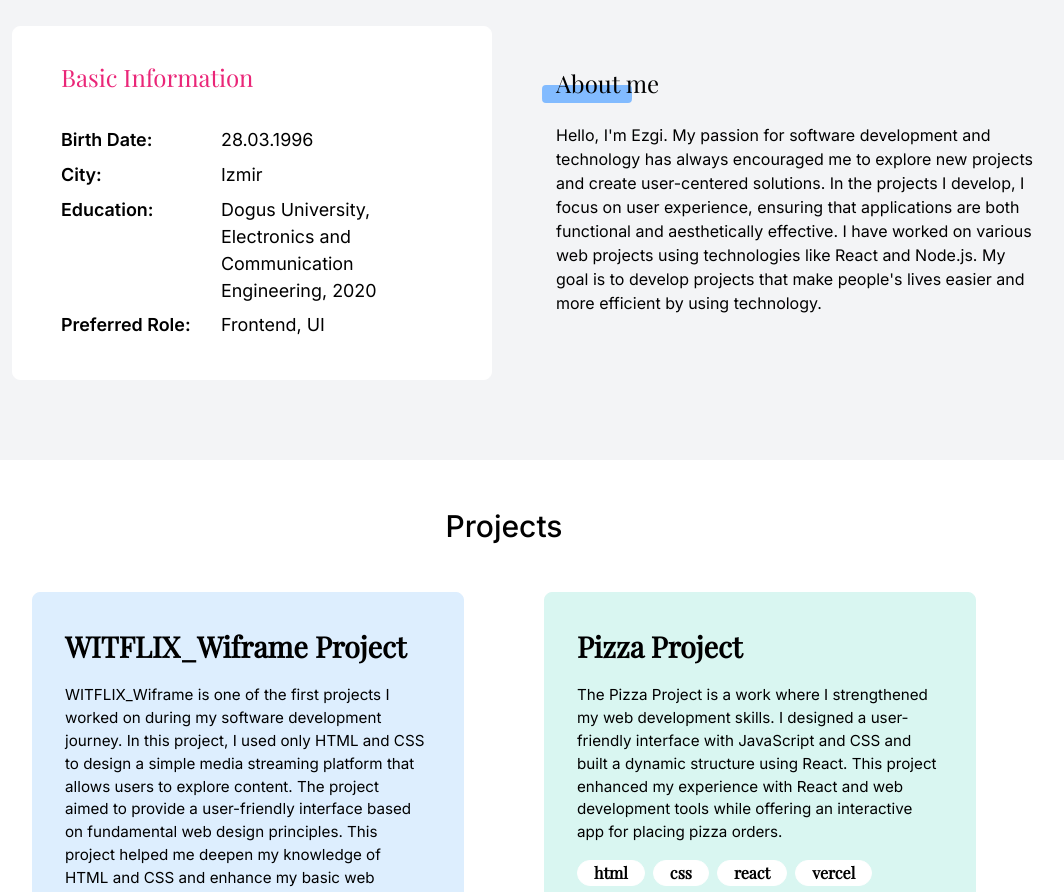
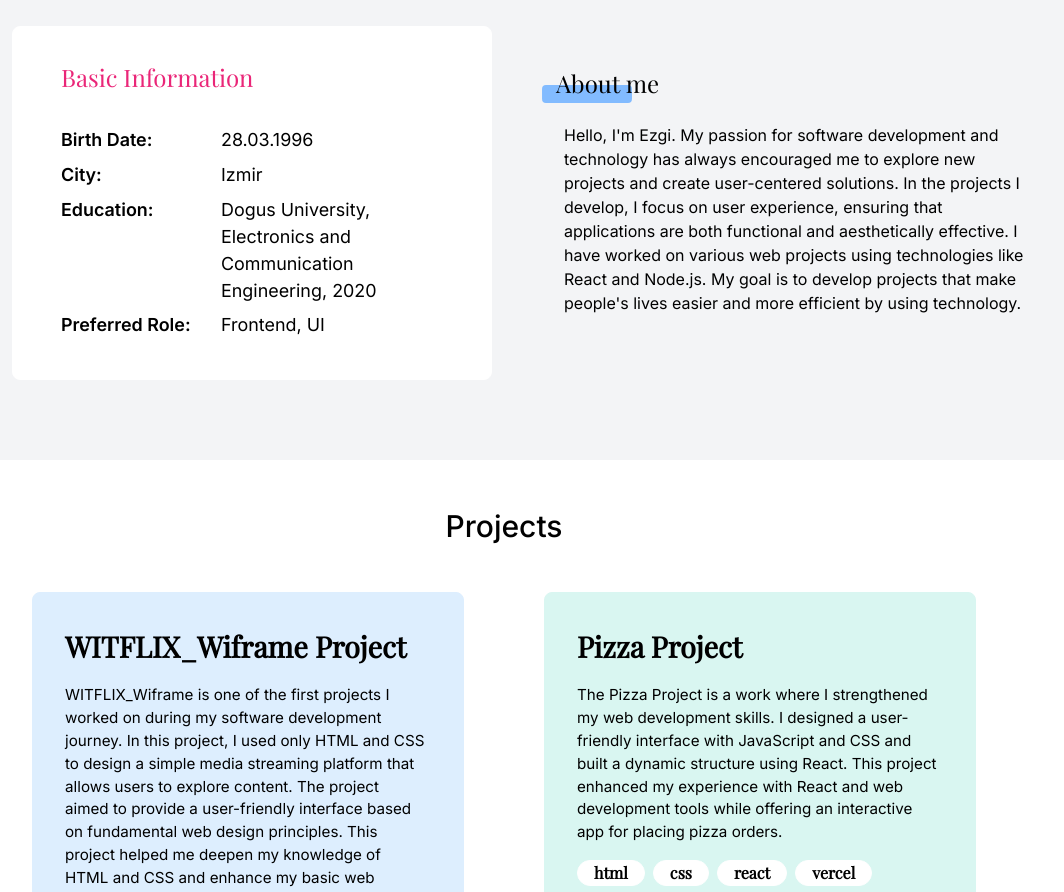
Before and after one commit to EzgiUOztuna/Personal-Website, a React (Vite) app: page / in a window 1280 px wide. Shown: the part 1220-2112 px from the top of the page, without its empty margins (136-1200 px from the left). Built offline with nearby package versions, Linux system fonts and the light colour scheme.

Commit message:
Update Profile.jsx

```diff
--- a/src/components/Profile.jsx
+++ b/src/components/Profile.jsx
@@ -47,7 +47,7 @@ export default function Profile() {
                                        xl:text-2xl">{words.aboutMe} <img className="absolute top-[1.1rem] left-[-0.7rem] w-[4.5rem] -z-10
                                        lg:left-[-0.9rem] lg:w-[5.62rem]
                                        xl:left-[-0.9rem] xl:w-[5.62rem]" src="Rectangle 39.svg" /></h4>
-                        <p className="relative font-inter text-base font-normal my-5 w-[23rem]
+                        <p className="relative font-inter text-base font-normal my-5 w-[23rem] px-2
                                       lg:w-[30rem] lg:my-6
                                       xl:w-[30rem] xl:my-6">{words.aboutMeParagraph}</p>
                     </div>
```
